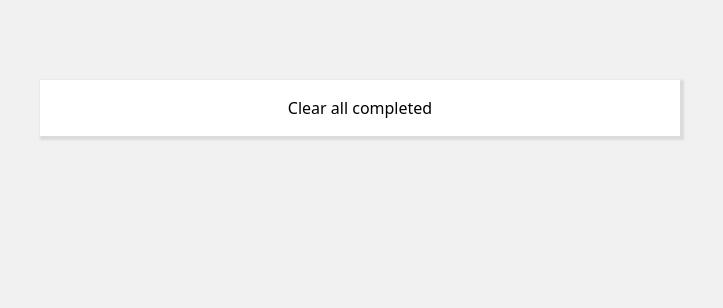
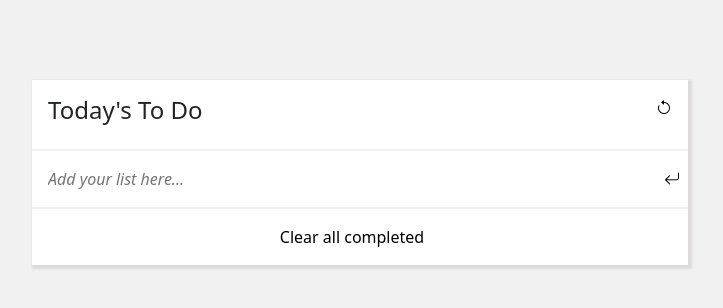
Before and after one commit to j-tee/to-do-list, a website built with webpack: page dist/index.html in a window 1280 px wide. Shown: the whole page, without its empty margins (280-1003 px from the left). Built offline with nearby package versions, Linux system fonts and the light colour scheme.

Commit message:
Update dist

```diff
--- a/dist/index.html
+++ b/dist/index.html
@@ -5,15 +5,26 @@
   <meta charset="UTF-8" />
   <meta http-equiv="X-UA-Compatible" content="IE=edge" />
   <meta name="viewport" content="width=device-width, initial-scale=1.0" />
+  <script src="https://kit.fontawesome.com/a48c73c55d.js" crossorigin="anonymous"></script>
   <title>To Do List</title>
 <script defer src="main.js"></script></head>
 
 <body>
   <div class="todo-list">
     <ul id="tasks">
-
+      <li class="list-title">
+        <h4>Today's To Do</h4>
+        <span> <i id="refresh-btn" class="bi bi-arrow-counterclockwise"></i></span>
+      </li>
+      <li class="form-field">
+        <form name="task">
+        <div>
+          <input name="description" id="input-field" class="info" type="text" placeholder="Add your list here..." />
+          <i class="bi bi-arrow-return-left" id="add-btn"></i>
+        </div>
+        </form>
+      </li>
     </ul>
   </div>
 </body>
-
 </html>
```
Also changed, not shown: 1 other file.
